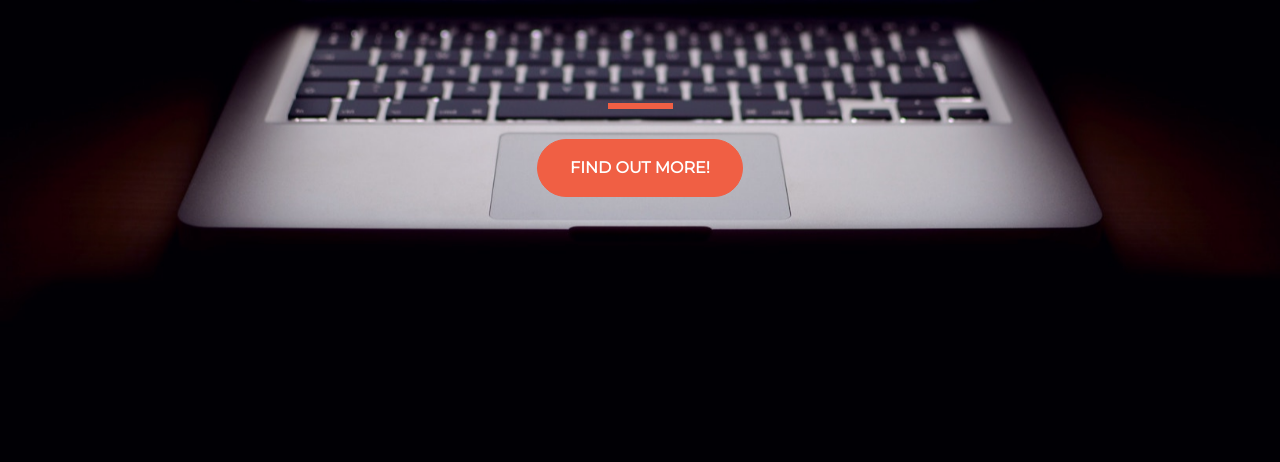
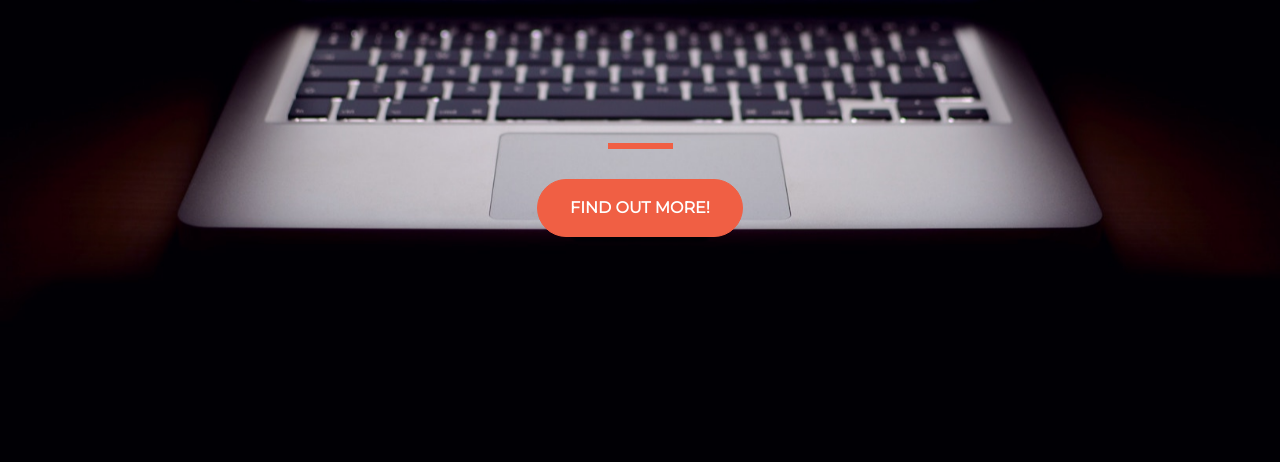
Before and after one commit to rusheedroberts/rusheedroberts.github.io, a plain HTML site: page index.html in a window 1280 px wide. Shown: the part 338-800 px from the top of the page. Drawn offline with nearby package versions, Linux system fonts and the light colour scheme.

Commit message:
Update style.css

```diff
--- a/style.css
+++ b/style.css
@@ -16,7 +16,7 @@ h1 {
 }
 
 .buffer {
-  height: 5rem;
+  height: 10rem;
 }
 
 hr {
```
